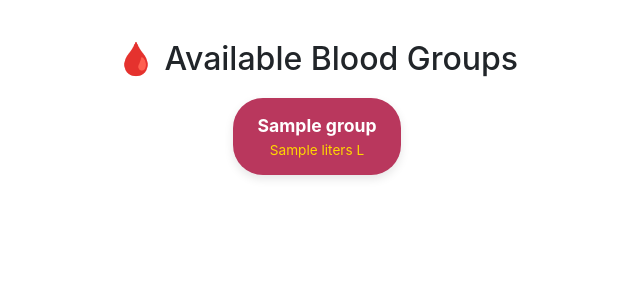
After one commit to jahanOSTG/Healthguard_With-Smart-AI-Diagnosis-Hub, a Flask app: template templates/blood_groups.html in a window 1280 px wide. The commit adds this page. Shown: the top 300 px of the page, without its empty margins (323-963 px from the left). Run offline with Flask 3, Linux system fonts and the light colour scheme; the template is opened without the code that fills it: most values are stand-ins (such as "Sample title", 1, 10 or a date in 2020); parts of the project's set-up code (start-up, migrations or seed data) failed here and were passed over; some libraries are stand-ins or nearby versions.

Commit message:
Add files via upload

```diff
--- /dev/null
+++ b/templates/blood_groups.html
@@ -0,0 +1,55 @@
+{% extends 'app.html' %}
+
+{% block extra_css %}
+<style>
+  .blood-groups-container {
+    padding: 40px;
+    text-align: center;
+  }
+
+  .blood-navbar {
+    display: flex;
+    flex-wrap: wrap;
+    justify-content: center;
+    gap: 15px;
+    margin-top: 20px;
+  }
+
+  .blood-item {
+    background: #B9375D;
+    color: white;
+    padding: 15px 25px;
+    border-radius: 30px;
+    font-weight: bold;
+    font-size: 1.1rem;
+    box-shadow: 0 4px 10px rgba(0,0,0,0.1);
+    transition: transform 0.2s ease, background 0.3s ease;
+  }
+
+  .blood-item:hover {
+    transform: translateY(-3px);
+    background: #a02e50;
+  }
+
+  .liters {
+    display: block;
+    font-size: 0.85rem;
+    color: #FFD700;
+    font-weight: normal;
+  }
+</style>
+{% endblock %}
+
+{% block content %}
+<div class="blood-groups-container">
+  <h2>🩸 Available Blood Groups</h2>
+  <div class="blood-navbar">
+    {% for group in groups %}
+      <div class="blood-item">
+        {{ group.name }}
+        <span class="liters">{{ group.liters }} L</span>
+      </div>
+    {% endfor %}
+  </div>
+</div>
+{% endblock %}
```
Also changed, not shown: templates/blood_bank.html (+11 -3 lines), templates/donors.html (added, +96 -0 lines).
